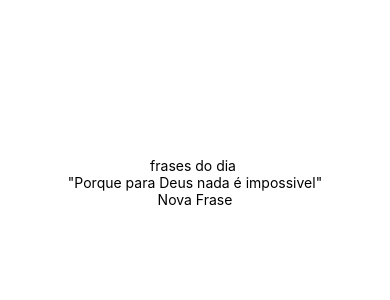
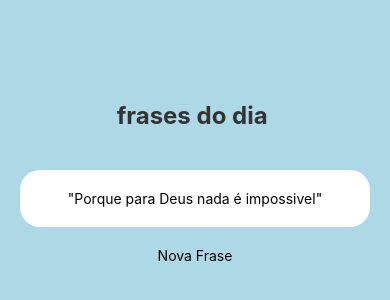
Before and after one commit to NkAndre/frases_motivacionais, a React Native app: screen / in a window 390 px wide. Shown: the part 240-540 px from the top of the page. Built offline with nearby package versions, Linux system fonts and the light colour scheme.

Commit message:
feat:style iniciado

```diff
--- a/App.js
+++ b/App.js
@@ -42,11 +42,24 @@ export default function App() {
 const styles = StyleSheet.create({
   container: {
     flex: 1,
-    backgroundColor: '#fff',
+    backgroundColor: '#ADD8E6',
     alignItems: 'center',
     justifyContent: 'center',
+    padding:20,
   },
   textTitulo:{
-    color:"#000"
+    fontSize: 24,
+    fontWeight: 'bold',
+    marginBottom: 20,
+    color: "#333"
+  } ,
+  card:{
+    backgroundColor:"#fff",
+    padding:20,
+    borderRadius:20,
+    marginVertical:20,
+    elevation:3,
+     width: '100%',
+     alignItems:"center",
   }
 });
```
